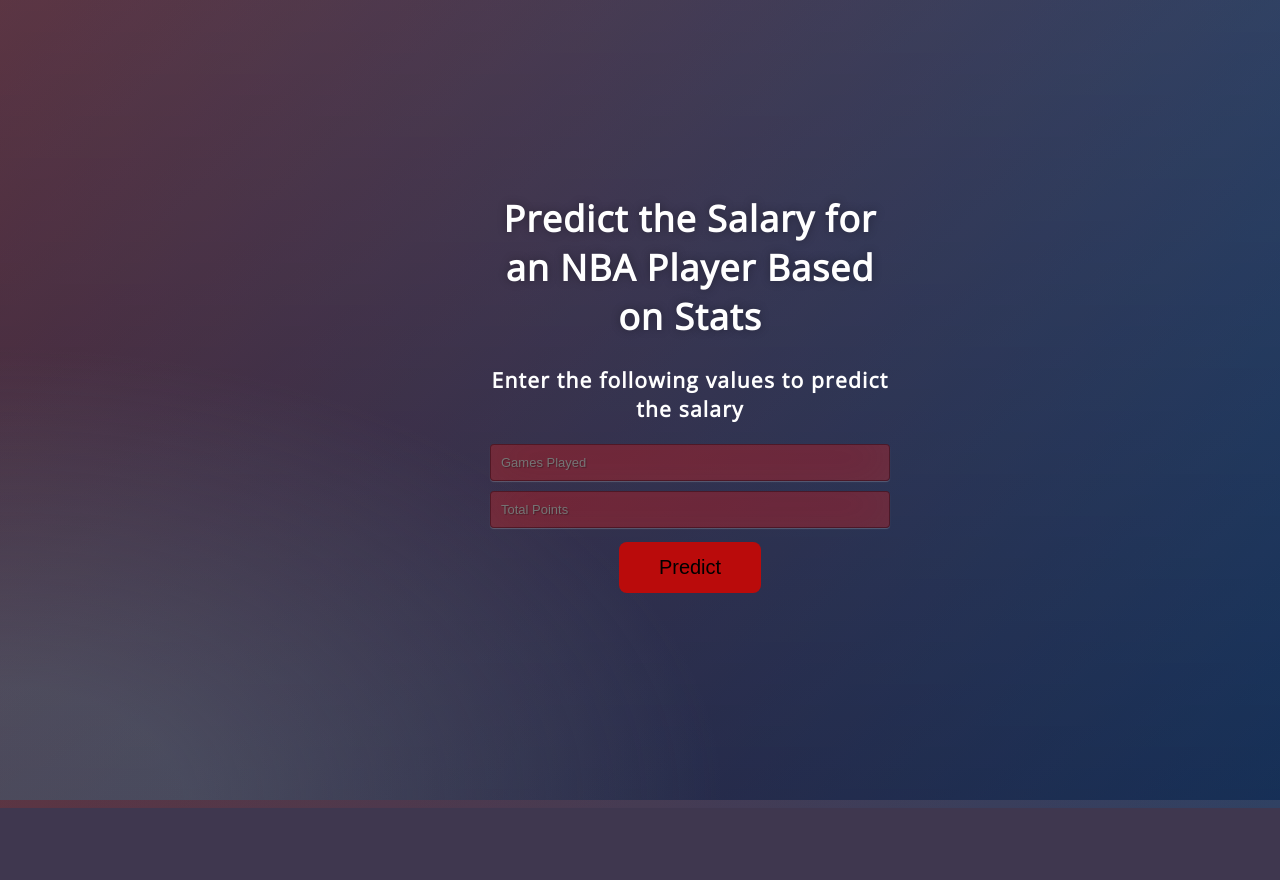
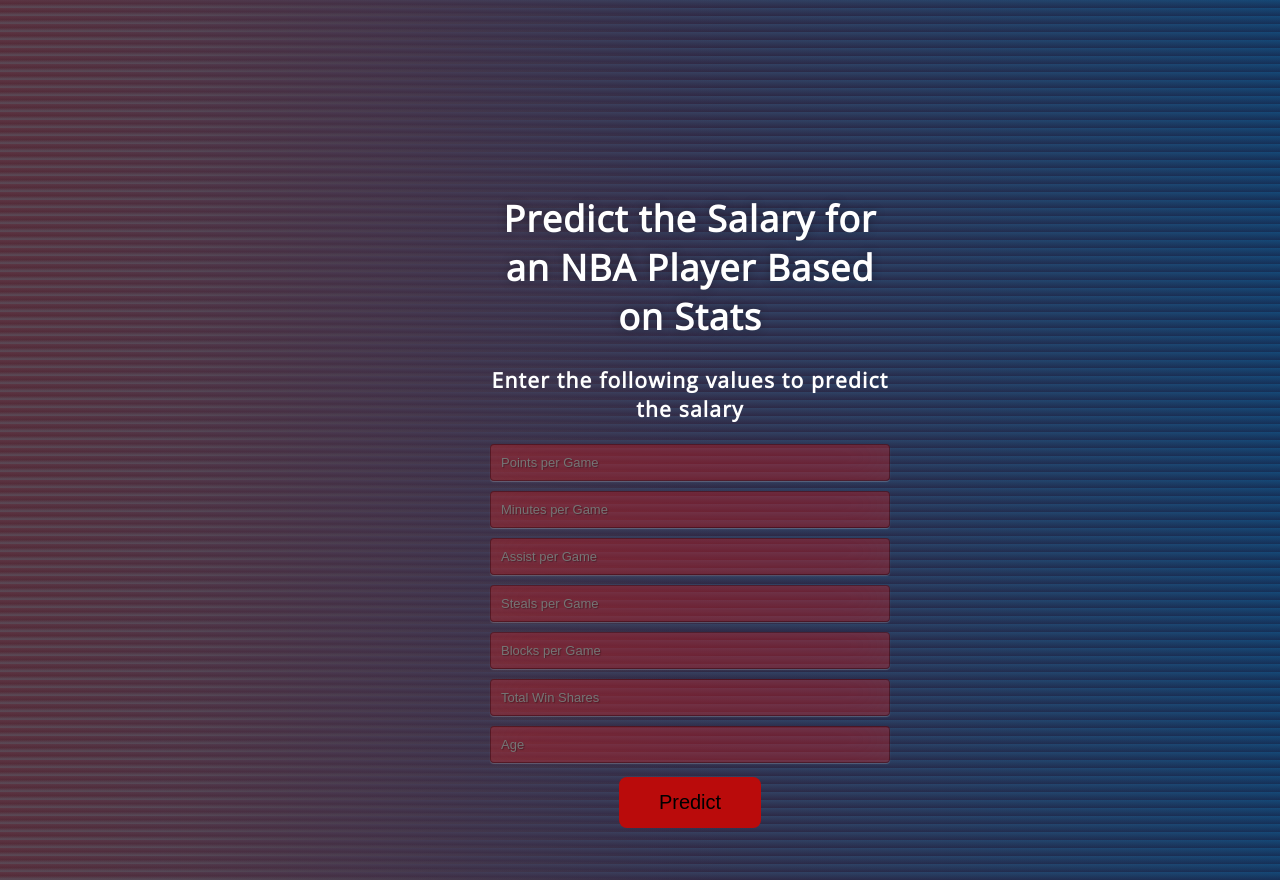
Before and after one commit to jonhicks123/NBA-Salaries-Prediction, a Flask app: page / in a window 1280 px wide. Before the commit the page ends 808 px from the top, so only its background shows below. Run offline with Flask 2, Linux system fonts and the light colour scheme; parts of the project's set-up code (start-up, migrations or seed data) failed here and were passed over.

Commit message:
Pushing solved ML

```diff
--- a/app.py
+++ b/app.py
@@ -15,10 +15,10 @@
 @app.route('/predict', methods=['POST'])
 def predict():
     #For rendering results on HTML GUI
-    int_features = [int(x) for x in request.form.values()]
+    int_features = [float(x) for x in request.form.values()]
     final_features = [np.array(int_features)]
     prediction = model.predict(final_features)
-    output = np.round(prediction[0], 2)
+    output = np.round(np.exp(prediction[0]), 0)
     return render_template('index.html', prediction_text='Predicted NBA Salary: ${}'.format(output))
 
 if __name__ == "__main__":
--- a/static/css/style.css
+++ b/static/css/style.css
@@ -1,7 +1,7 @@
 @import url(https://fonts.googleapis.com/css?family=Open+Sans);
 
 .btn{
-  background-color: #ba0b0b; /* Green */
+  background-color: #ba0b0b;
   border: none;
   text-align: center;
   border-radius: 8px;
@@ -16,11 +16,11 @@
 
 * { -webkit-box-sizing:border-box; -moz-box-sizing:border-box; -ms-box-sizing:border-box; -o-box-sizing:border-box; box-sizing:border-box; }
 
-html { width: 100%; height:100%; overflow:hidden; }
+html { width: auto; height:auto; overflow: scroll;}
 
 body {
-	width: 100%;
-	height:100%;
+	width: auto;
+	height:auto;
 	font-family: 'Open Sans', sans-serif;
 	background: #331952;
 	color: #fff;
--- a/templates/index.html
+++ b/templates/index.html
@@ -19,10 +19,14 @@
 
      <!-- Main Input For Receiving Query to our ML -->
     <form action="{{ url_for('predict')}}"method="post">
-    	<input type="text" name="games" placeholder="Games Played" required="required" />
-        <input type="text" name="pts" placeholder="Total Points" required="required" />
-
-        <button type="submit" class="btn">Predict</button>
+    	<input type="text" name="ppg" placeholder="Points per Game" required="required" />
+        <input type="text" name="mpg" placeholder="Minutes per Game" required="required" />
+        <input type="text" name="apg" placeholder="Assist per Game" required="required" />
+        <input type="text" name="spg" placeholder="Steals per Game" required="required" />
+        <input type="text" name="bpg" placeholder="Blocks per Game" required="required" />
+        <input type="text" name="ws" placeholder="Total Win Shares" required="required" />
+        <input type="text" name="age" placeholder="Age" required="required" />
+      <button type="submit" class="btn">Predict</button>
     </form>
 
    <br>
```
Also changed, not shown: 2 other files.
